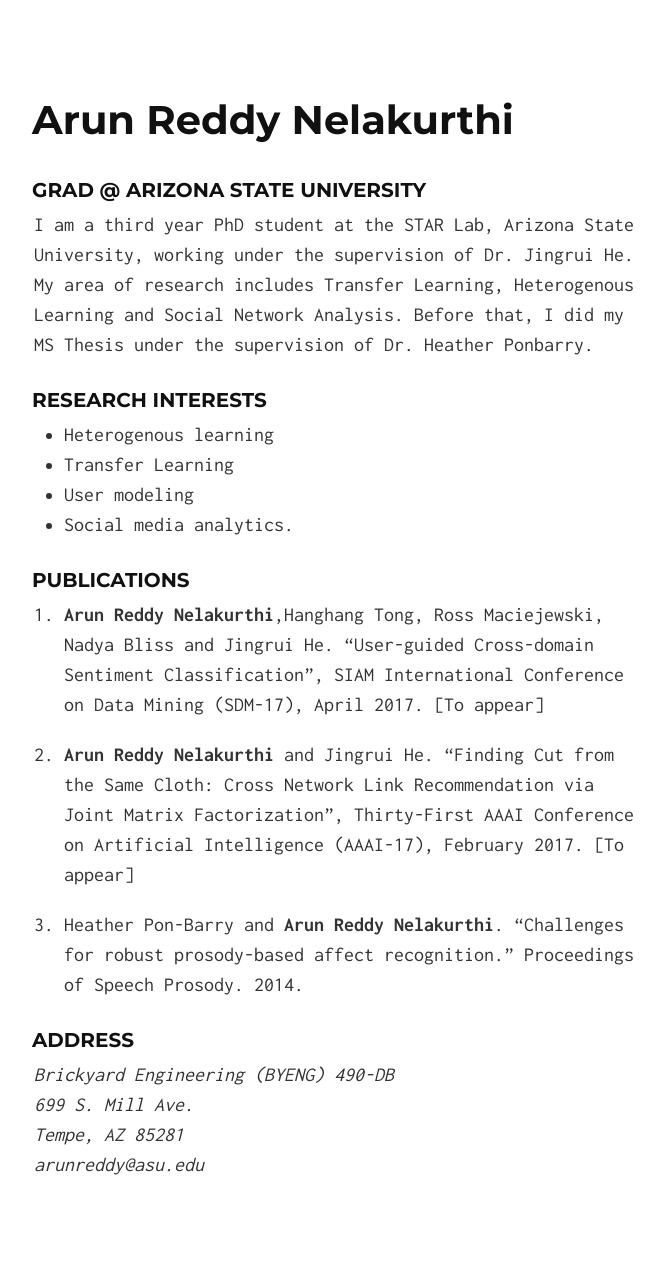
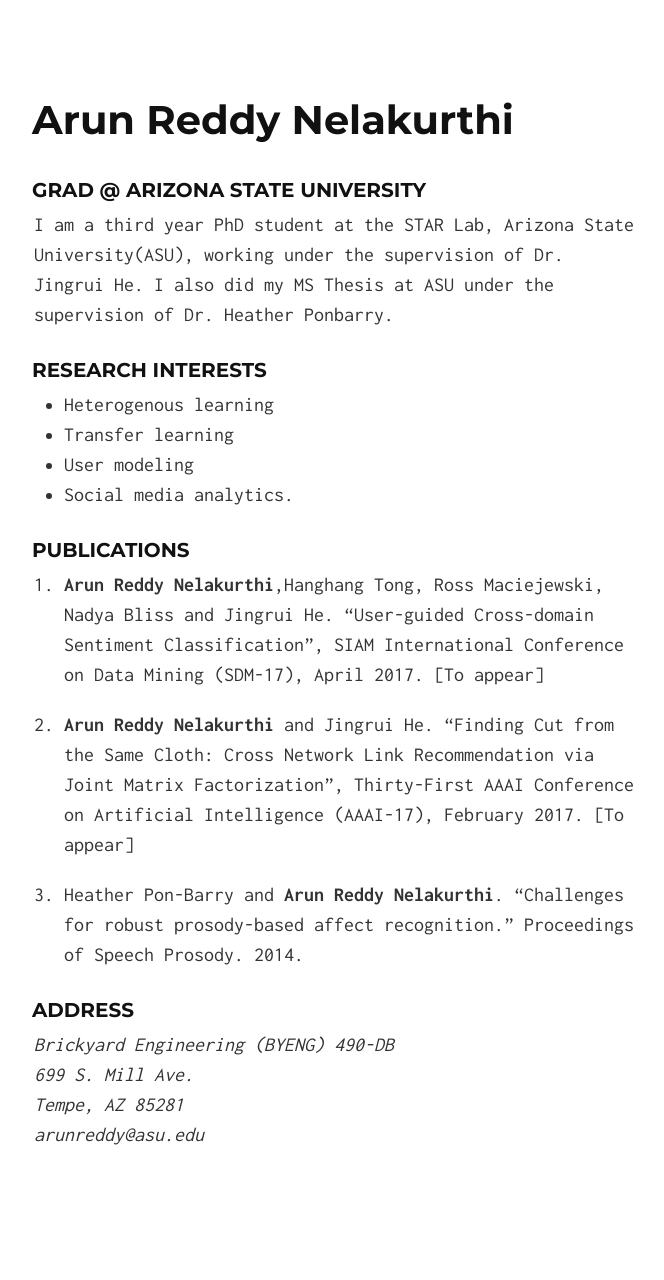
Before and after one commit to arunreddy/arunreddy.github.io, a Jekyll site: the page built from index.md, in a window 1280 px wide. Shown: the whole page, without its empty margins (306-970 px from the left). Built offline with Jekyll 4.4.1, drawn with Linux system fonts in a browser that asks for light colours; our own code applies the rules of GitHub Pages for plain Markdown files; after the commit the page ends 1250 px from its top, so only the background shows below that.

Commit message:
Removed redundant info

```diff
--- a/index.md
+++ b/index.md
@@ -4,12 +4,12 @@ layout: default
 # Arun Reddy Nelakurthi
 ### Grad @ Arizona State University
 
-I am a third year PhD student at the STAR Lab, Arizona State University, working under the supervision of Dr. Jingrui He. My area of research includes Transfer Learning, Heterogenous Learning and Social Network Analysis. Before that, I did my MS Thesis under the supervision of Dr. Heather Ponbarry.
+I am a third year PhD student at the STAR Lab, Arizona State University(ASU), working under the supervision of Dr. Jingrui He. I also did my MS Thesis at ASU under the supervision of Dr. Heather Ponbarry.
 
 
 #### Research Interests
 * Heterogenous learning
-* Transfer Learning
+* Transfer learning
 * User modeling
 * Social media analytics.
 
```
